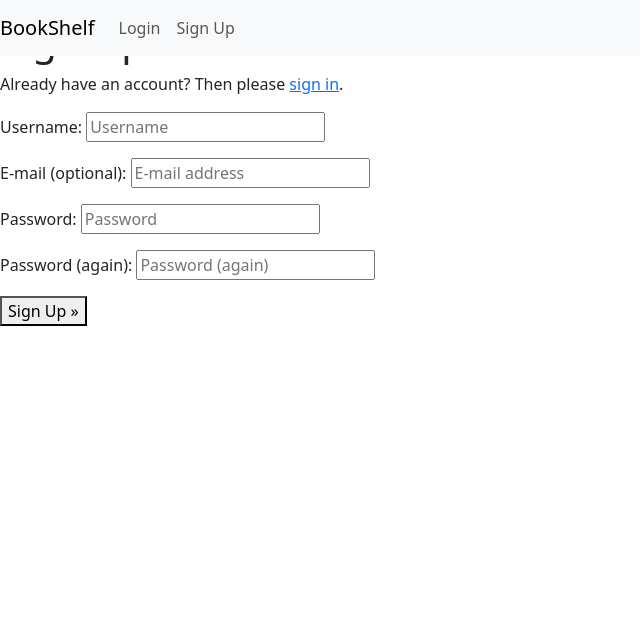
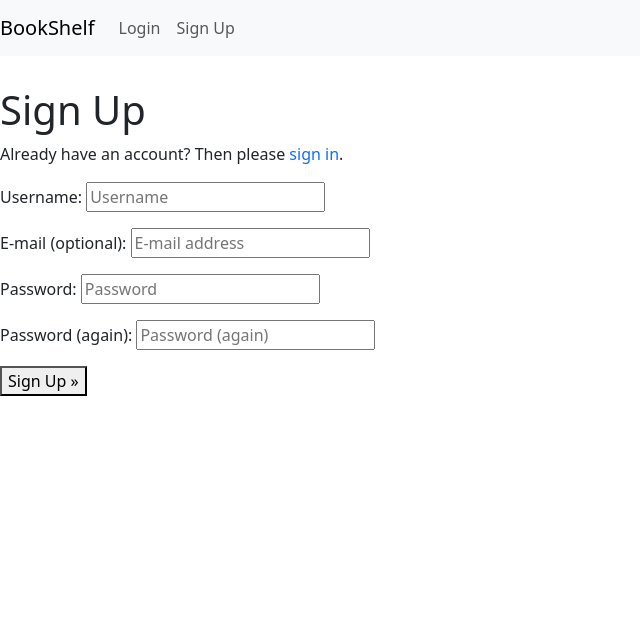
Before and after one commit to tony-albanese/ci-project-4, a Django app: page /accounts/signup/ in a window 1280 px wide. Shown: the top 636 px of the page, without its empty margins (0-640 px from the left). Run offline with Django 3.2, Linux system fonts and the light colour scheme; some libraries are stand-ins or nearby versions.

Commit message:
add some top padding to body remove text deco for links

```diff
--- a/static/css/style.css
+++ b/static/css/style.css
@@ -1,3 +1,11 @@
 header {
 margin-bottom: 1em;
 }
+
+body {
+    padding-top: 70px;
+}
+
+a {
+    text-decoration: none;
+}
```
